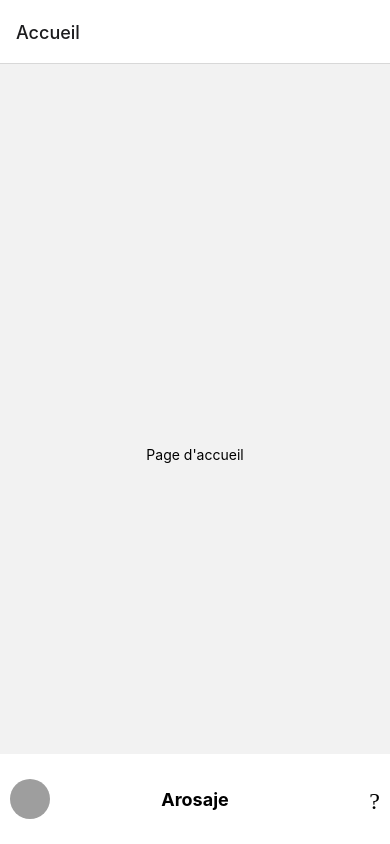
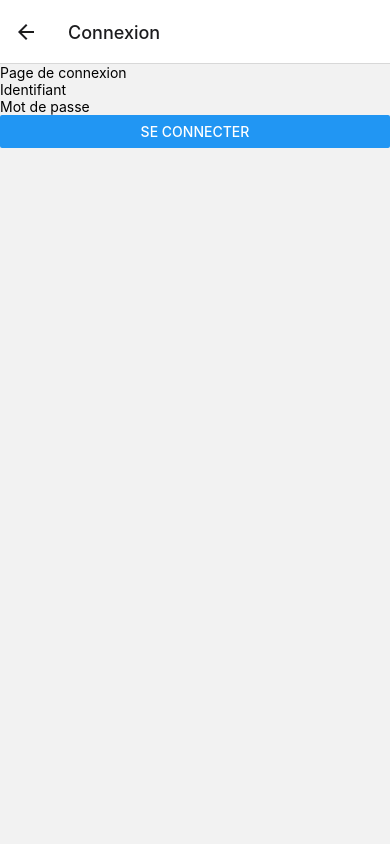
Before and after one commit to AlexandreLefay/arosaje-mspr, a React Native app in the folder arosaje-frontend/: screen /LoginPage in a window 390 px wide. Built offline with nearby package versions, Linux system fonts and the light colour scheme; grey boxes are pictures that could not be loaded.

Commit message:
Debut creation page login

```diff
--- a/arosaje-frontend/App.js
+++ b/arosaje-frontend/App.js
@@ -6,6 +6,8 @@ import UserPage from './src/pages/UserPage';
 import AddPlantPage from './src/pages/AddPlantPage';
 import PlantPhoto from './src/components/PlantPhoto';
 import PlantForm from './src/components/PlantForm';
+import LoginPage from './src/pages/LoginPage';
+import PlantPreview from './src/components/PlantPreview'; // Assurez-vous que le chemin est correct
 
 const Stack = createNativeStackNavigator();
 
@@ -14,6 +16,11 @@ const  App = () => {
   return (
     <NavigationContainer>
     <Stack.Navigator initialRouteName="Home">
+      <Stack.Screen
+        name="LoginPage"
+        component={LoginPage}
+        options={{ title: 'Connexion' }}
+      />
       <Stack.Screen
         name="Home"
         component={HomePage}
--- /dev/null
+++ b/arosaje-frontend/src/pages/LoginPage.js
@@ -0,0 +1,79 @@
+// LoginScreen.js
+import React from 'react';
+import { View, Text, TextInput, Button } from 'react-native';
+import { Formik } from 'formik';
+import * as yup from 'yup';
+import axios from 'axios';
+
+const LoginPage = () => {
+
+    const validationSchema = yup.object().shape({
+    username: yup.string().lowercase('Veuillez saisir un identifiant').required('Champ obligatoire'),
+    password: yup.string().required('Champ obligatoire'),
+  });
+
+  const handleLogin = async (values) => {
+    try {
+
+      const response = await axios.post('https://example.com/api/login', {
+          headers: {
+              'Access-Control-Allow-Origin': 'http://localhost:19006'
+            },
+          username: values.username,
+          password: values.password,
+        }).then(response => {
+          alert(response.data)
+        })
+
+
+      // Vérifiez si la requête a réussi (statut 2xx)
+      if (response.status == 200) {
+        const responseData = await response.json();
+        alert('Réponse du serveur :', responseData.jwt);
+
+      } else {
+        alert('Échec de la requête. Statut :', response.status);
+      }
+    } catch (error) {
+      alert('Erreur lors de la requête POST :', error);
+    }
+  };
+
+return (
+    <View>
+        <Text>Page de connexion</Text>
+        <Formik
+        initialValues={{ username: '', password: '' }}
+
+        validationSchema={validationSchema}
+        onSubmit={handleLogin}
+        >
+        {({ handleChange, handleBlur, handleSubmit, values, errors }) => (
+            <View>
+            <TextInput
+                placeholder="Identifiant"
+                onChangeText={handleChange('username')}
+                onBlur={handleBlur('username')}
+                value={values.username}
+            />
+            <Text style={{ color: 'red' }}>{errors.email}</Text>
+
+            <TextInput
+                placeholder="Mot de passe"
+                onChangeText={handleChange('password')}
+                onBlur={handleBlur('password')}
+                value={values.password}
+                secureTextEntry
+            />
+            <Text style={{ color: 'red' }}>{errors.password}</Text>
+
+            <Button onPress={handleSubmit} title="Se connecter" />
+            </View>
+        )}
+        </Formik>
+    </View>
+    );
+};
+
+
+export default LoginPage;
```
Also changed, not shown: arosaje-frontend/package.json (+11 -5 lines), 1 other file (tests, documents, lock files or other folders).
